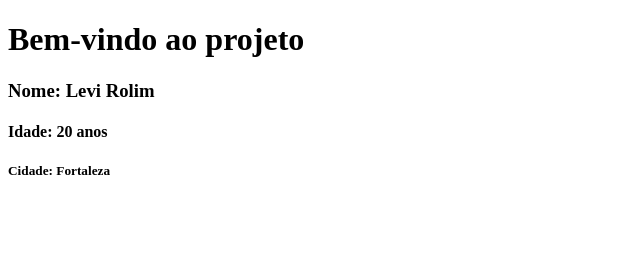
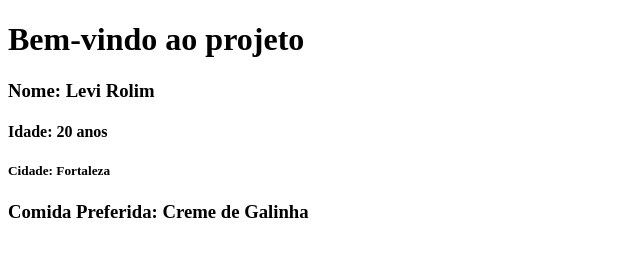
Before and after one commit to LeHiRoLiM/unifor-ab, a plain HTML site: page arquivinho.html in a window 1280 px wide. Shown: the whole page, without its empty margins (0-640 px from the left). Drawn offline with Linux system fonts and the light colour scheme.

Commit message:
adicionando comida favorita

```diff
--- a/arquivinho.html
+++ b/arquivinho.html
@@ -11,5 +11,6 @@
     <h3>Nome: Levi Rolim</h3>
     <h4>Idade: 20 anos</h4>
     <h5>Cidade: Fortaleza</h5>
+    <h3>Comida Preferida: Creme de Galinha</h3>
 </body>
 </html>
```
